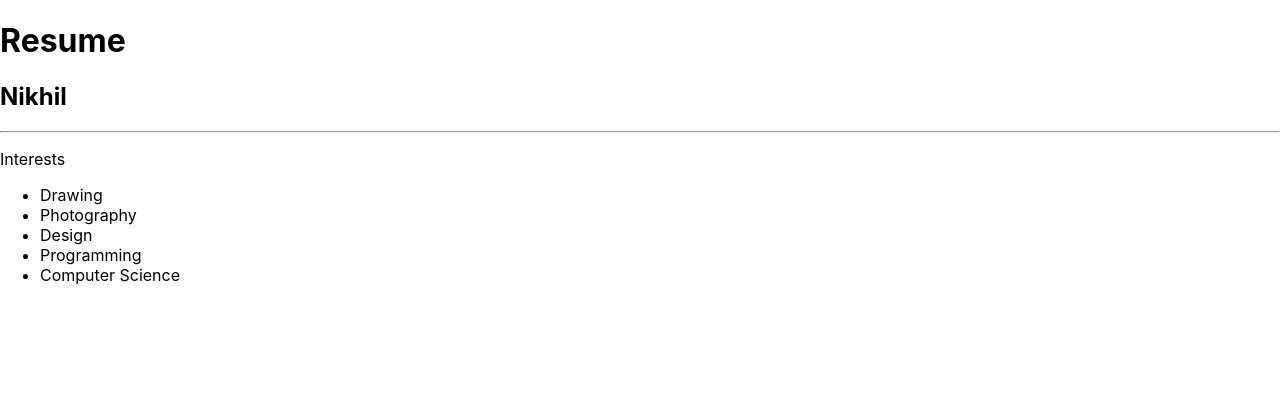
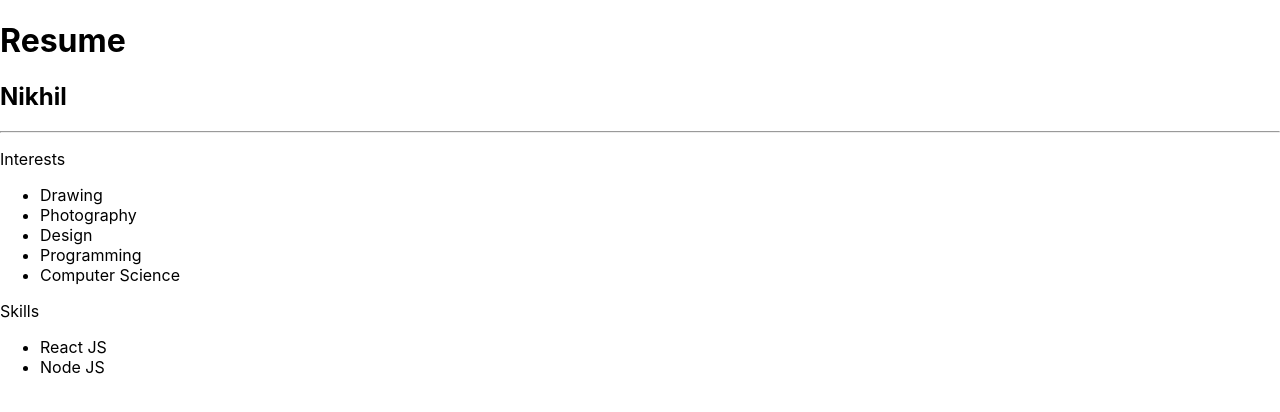
Before and after one commit to nikhil-tiwary61/resume-builder, a React (Create React App) app: page / in a window 1280 px wide. Shown: the top 412 px of the page. Built offline with nearby package versions, Linux system fonts and the light colour scheme.

Commit message:
Add Skills component

```diff
--- a/src/App.js
+++ b/src/App.js
@@ -1,5 +1,6 @@
 import "./App.css";
 import Interests from "./components/Interests";
+import Skills from "./components/Skills";
 
 function App() {
   const user = {
@@ -11,6 +12,7 @@ function App() {
       "Programming",
       "Computer Science",
     ],
+    skills: ["React JS", "Node JS"],
   };
   return (
     <>
@@ -18,6 +20,7 @@ function App() {
       <h2>{user.name}</h2>
       <hr />
       <Interests interests={user.interests} />
+      <Skills skills={user.skills} />
     </>
   );
 }
--- a/src/components/Interests.js
+++ b/src/components/Interests.js
@@ -3,8 +3,8 @@ export default function Interests({ interests }) {
     <>
       <p>Interests</p>
       <ul>
-        {interests.map((interest) => {
-          return <li>{interest}</li>;
+        {interests.map((interest, index) => {
+          return <li key={index}>{interest}</li>;
         })}
       </ul>
     </>
--- a/src/components/Skills.js
+++ b/src/components/Skills.js
@@ -0,0 +1,12 @@
+export default function Skills({ skills }) {
+  return (
+    <>
+      <p>Skills</p>
+      <ul>
+        {skills.map((skill, index) => {
+          return <li key={index}>{skill}</li>;
+        })}
+      </ul>
+    </>
+  );
+}
```
